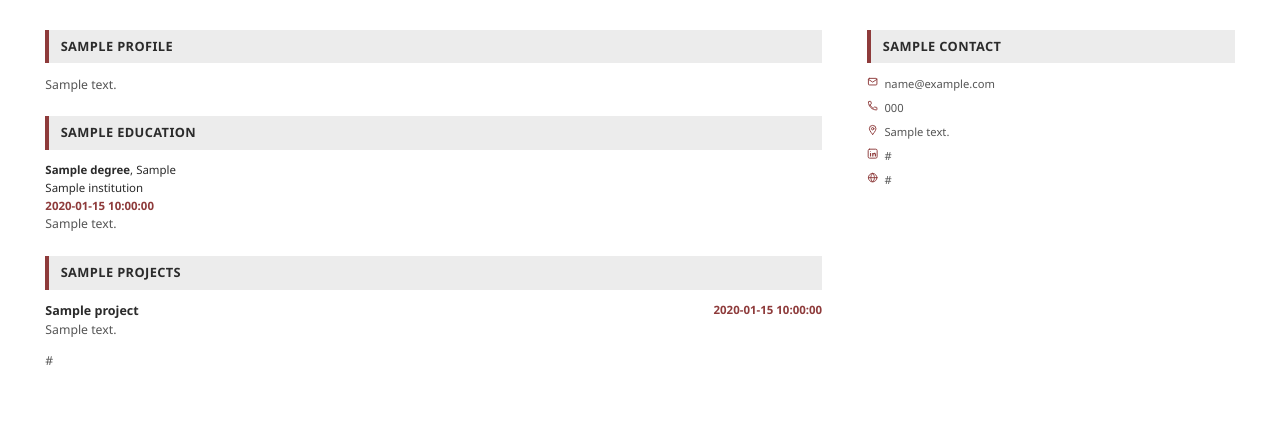
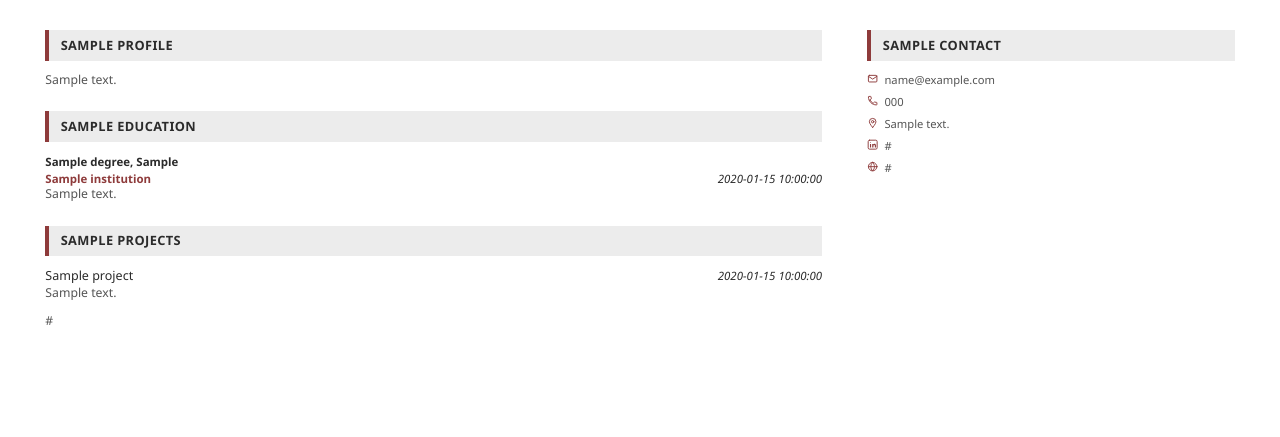
Before and after one commit to MikloVegaVL/Application-Manager, a Python web app: template backend/app/templates/cv/template-3.html in a window 1280 px wide. Shown: the part 160-597 px from the top of the page. Run offline with Jinja, Linux system fonts and the light colour scheme; the template is opened without the code that fills it: most values are stand-ins (such as "Sample title", 1, 10 or a date in 2020); grey boxes marked "Sample" are stand-in pictures.

Commit message:
fix(cv-builder): tighten CV layout spacing and prevent entries splitting across pages
- Reduce line-height (~1.45-1.55 -> 1.3-1.35) for denser, less gappy text.
- Restructure Experience/Education entries: position on its own line,
  company/institution (accent color) beside the date range (primary
  color, italic) on the line below - previously all crammed onto one
  line. Projects keeps its single-line title+date (no company-equivalent
  field to split out), just recolored the date to match.
- Drop `display: inline-block` from template-2/4's sidebar heading
  underline (Contact/Skills/Languages), which was clipping the
  border-bottom to the text width instead of the column width.
- Add `break-inside: avoid` to `.entry`/`.edu-entry` so an entry's
  title-row and description can no longer be split across a page
  boundary by WeasyPrint's default pagination.

Co-Authored-By: Claude Sonnet 5 <noreply@anthropic.com>
Claude-Session: https://claude.ai/code/session_012vQqxPeG99tVpQhK7wJyYM

```diff
--- a/backend/app/templates/cv/template-3.html
+++ b/backend/app/templates/cv/template-3.html
@@ -77,7 +77,7 @@
      Anders als template-2.html liegt hier die Hauptspalte LINKS (breit) und
      die Sidebar RECHTS (schmal) - `table`/`table-cell` respektiert dafür
      einfach die Quellreihenfolge der beiden `<div>`s unten. */
-  .cv { display: table; width: 100%; font-size: 9.4pt; line-height: 1.55; }
+  .cv { display: table; width: 100%; font-size: 9.4pt; line-height: 1.35; }
 
   .main { display: table-cell; vertical-align: top; width: 66%; padding: 8mm 6mm 14mm 12mm; }
   .sidebar { display: table-cell; vertical-align: top; padding: 8mm 12mm 14mm 6mm; }
@@ -126,13 +126,14 @@
      Textinhalt, damit ATS-Parser/Copy-Paste die Stufe extrahieren können. */
   .sr-only { display: inline-block; width: 0; height: 0; overflow: hidden; font-size: 0; line-height: 0; }
 
-  .edu-entry { font-size: 8.6pt; margin-bottom: 3mm; }
-  .edu-entry__date { color: #8e3b3b; font-weight: 600; }
+  .edu-entry { font-size: 8.6pt; margin-bottom: 3mm; break-inside: avoid; page-break-inside: avoid; }
 
   .main p { margin: 0 0 3mm; font-size: 9.2pt; color: #555; }
-  .entry { margin-bottom: 4mm; }
-  .entry__title-row { display: flex; justify-content: space-between; gap: 4mm; font-weight: 700; }
-  .entry__date { font-weight: 600; color: #8e3b3b; white-space: nowrap; font-size: 8.6pt; }
+  .entry { margin-bottom: 4mm; break-inside: avoid; page-break-inside: avoid; }
+  .entry__role { font-weight: 700; }
+  .entry__title-row { display: flex; justify-content: space-between; gap: 4mm; margin-top: 0.5mm; }
+  .entry__company { color: #8e3b3b; font-weight: 600; }
+  .entry__date { font-weight: 400; font-style: italic; color: #2b2b2b; white-space: nowrap; font-size: 8.6pt; }
   .entry__description { margin: 1mm 0 0; white-space: pre-line; color: #555; }
   .entry__link { font-size: 8.4pt; color: #8e3b3b; }
 </style>
@@ -167,8 +168,9 @@
       {% set exp_sample = not experiences %}
       {% for exp in exp_list %}
       <div class="entry{% if exp_sample %} ph{% endif %}">
+        <div class="entry__role">{{ exp.role }}</div>
         <div class="entry__title-row">
-          <span>{{ exp.role }}, {{ exp.company }}</span>
+          <span class="entry__company">{{ exp.company }}</span>
           <span class="entry__date">{{ exp.date_range }}</span>
         </div>
         {% if exp.description %}<p class="entry__description">{{ exp.description }}</p>
@@ -183,9 +185,11 @@
       {% set edu_sample = not education %}
       {% for edu in edu_list %}
       <div class="edu-entry{% if edu_sample %} ph{% endif %}">
-        <div><strong>{{ edu.degree }}</strong>{% if edu.field_of_study %}, {{ edu.field_of_study }}{% endif %}</div>
-        <div>{{ edu.institution }}</div>
-        <div class="edu-entry__date">{{ edu.date_range }}</div>
+        <div class="entry__role">{{ edu.degree }}{% if edu.field_of_study %}, {{ edu.field_of_study }}{% endif %}</div>
+        <div class="entry__title-row">
+          <span class="entry__company">{{ edu.institution }}</span>
+          <span class="entry__date">{{ edu.date_range }}</span>
+        </div>
         {% if edu.description %}<p class="entry__description">{{ edu.description }}</p>
         {% elif preview %}<p class="entry__description ph">{{ sample.education_description }}</p>{% endif %}
       </div>
```
Also changed, not shown: backend/app/templates/cv/classic.html (+10 -6 lines), backend/app/templates/cv/template-1.html (+10 -6 lines), backend/app/templates/cv/template-2.html (+10 -7 lines), backend/app/templates/cv/template-4.html (+10 -7 lines), backend/tests/services/test_pdf_service.py (+33 -0 lines).
